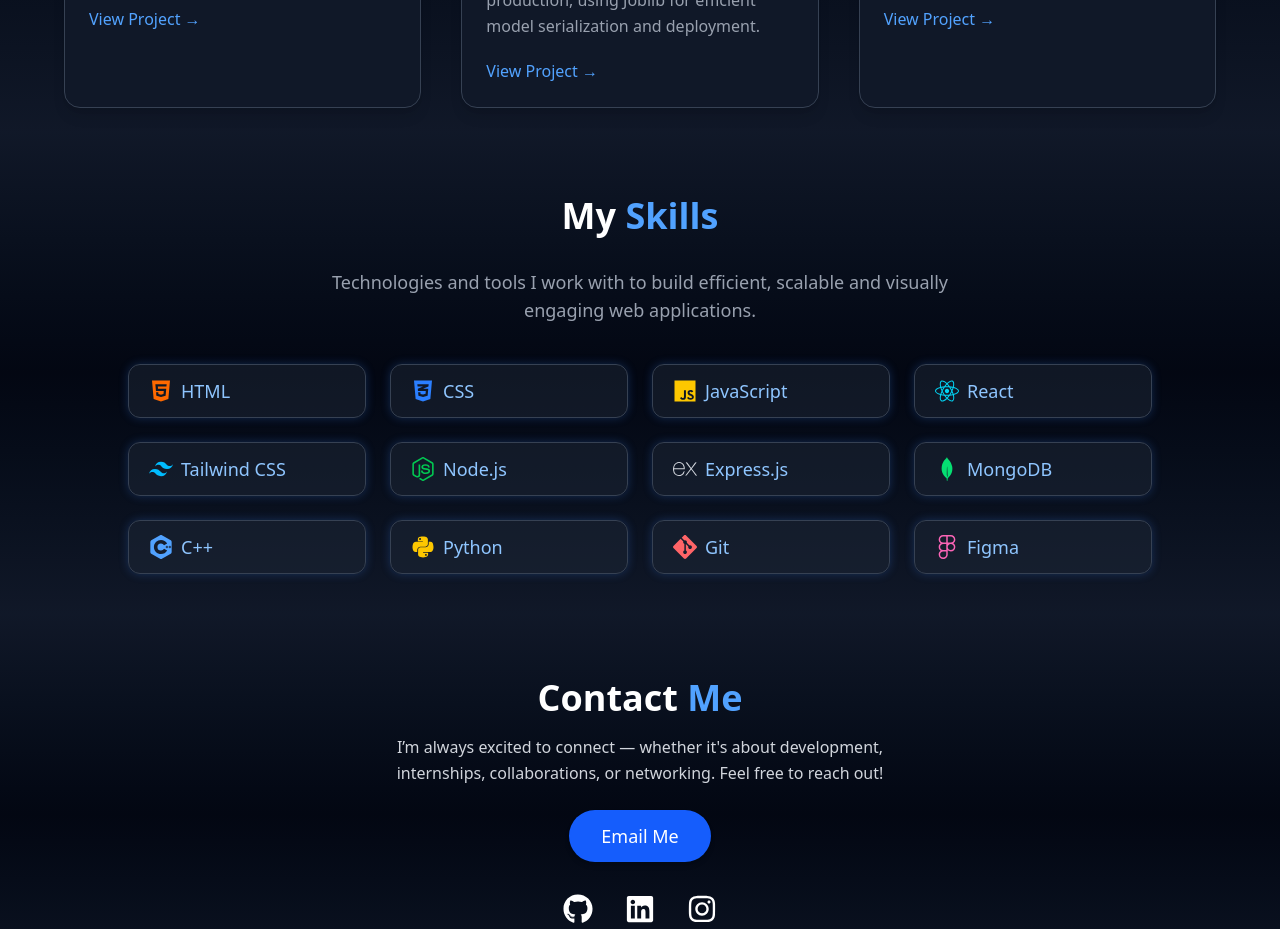
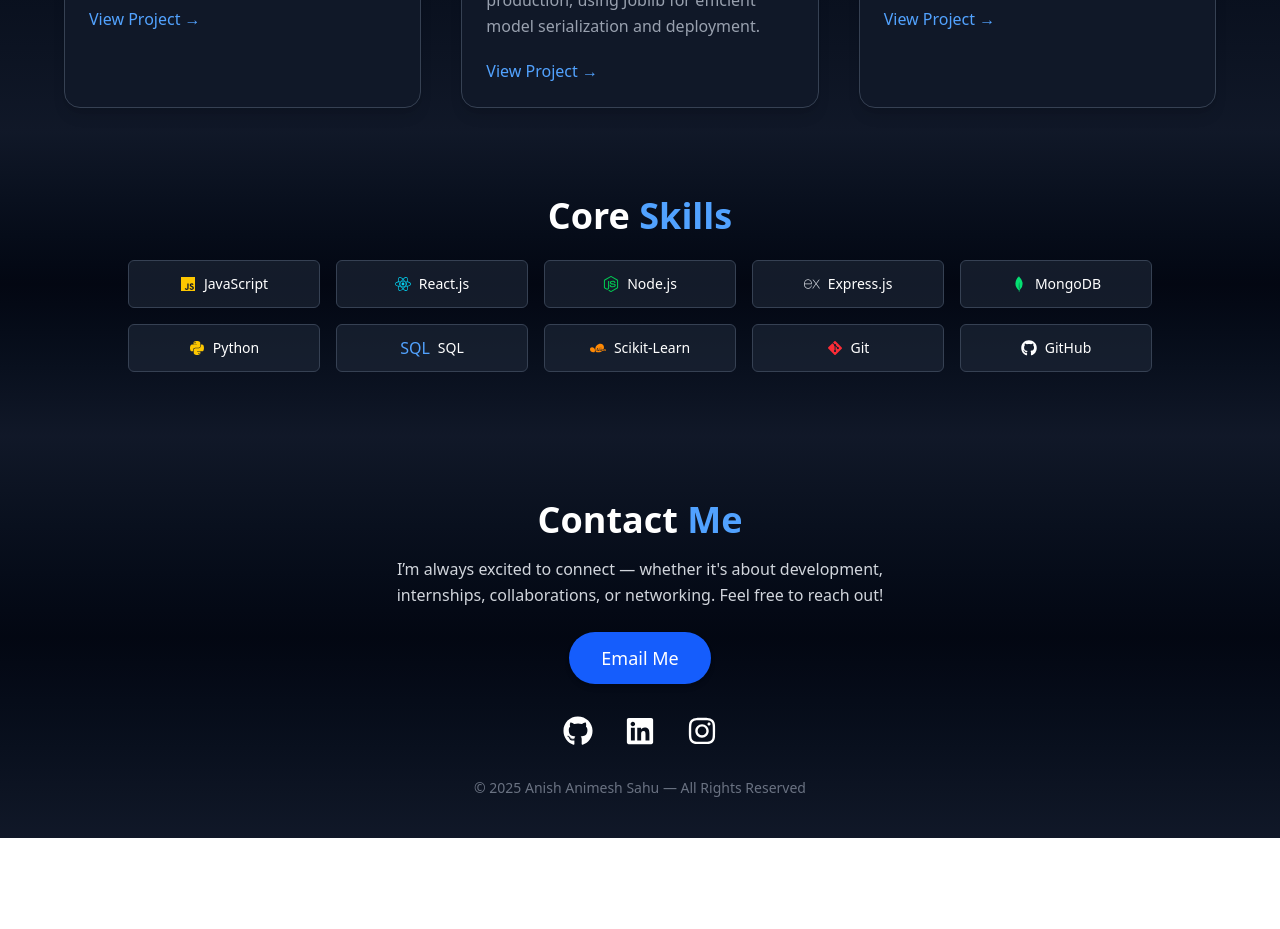
Before and after one commit to AnishAnimesh/Portfolio, a React (Vite) app: page / in a window 1280 px wide. Shown: the part 2100-3029 px from the top of the page. After the commit the page ends 2938 px from the top, so only its background shows below. Built offline with nearby package versions, Linux system fonts and the light colour scheme.

Commit message:
updated skills

```diff
--- a/src/components/skills.jsx
+++ b/src/components/skills.jsx
@@ -1,67 +1,66 @@
 import { motion } from "framer-motion";
-import { FaHtml5, FaCss3Alt, FaReact, FaPython, FaFigma, FaJs } from "react-icons/fa";
-import { SiTailwindcss, SiCplusplus, SiNodedotjs, SiMongodb, SiGit, SiExpress } from "react-icons/si";
+import {
+  FaJs,
+  FaReact,
+  FaPython,
+  FaGitAlt,
+  FaGithub
+} from "react-icons/fa";
+import {
+  SiNodedotjs,
+  SiExpress,
+  SiMongodb,
+  SiScikitlearn
+} from "react-icons/si";
 
 function Skills() {
-  const skills = [
-    { name: "HTML", icon: <FaHtml5 className="text-orange-500" /> },
-    { name: "CSS", icon: <FaCss3Alt className="text-blue-500" /> },
+  const coreSkills = [
     { name: "JavaScript", icon: <FaJs className="text-yellow-400" /> },
-    { name: "React", icon: <FaReact className="text-cyan-400" /> },
-    { name: "Tailwind CSS", icon: <SiTailwindcss className="text-sky-400" /> },
+    { name: "React.js", icon: <FaReact className="text-cyan-400" /> },
     { name: "Node.js", icon: <SiNodedotjs className="text-green-500" /> },
     { name: "Express.js", icon: <SiExpress className="text-gray-300" /> },
     { name: "MongoDB", icon: <SiMongodb className="text-green-400" /> },
-    { name: "C++", icon: <SiCplusplus className="text-blue-400" /> },
     { name: "Python", icon: <FaPython className="text-yellow-400" /> },
-    { name: "Git", icon: <SiGit className="text-red-400" /> },
-    { name: "Figma", icon: <FaFigma className="text-pink-400" /> },
+    { name: "SQL", icon: <span className="text-blue-400 text-base">SQL</span> },
+    { name: "Scikit-Learn", icon: <SiScikitlearn className="text-orange-400" /> },
+    { name: "Git", icon: <FaGitAlt className="text-red-500" /> },
+    { name: "GitHub", icon: <FaGithub className="text-white" /> },
   ];
 
   return (
     <section
       id="skills"
-      className="px-6 pt-16 pb-10 bg-gradient-to-b from-gray-900 via-gray-950 to-gray-900 text-white"
+      className="px-6 py-16 bg-gradient-to-b from-gray-900 via-gray-950 to-gray-900 text-white"
     >
-      {/* Heading */}
       <motion.h2
         initial={{ opacity: 0, y: -15 }}
         animate={{ opacity: 1, y: 0 }}
         transition={{ duration: 0.6 }}
-        className="text-4xl font-bold mb-8 text-center"
+        className="text-4xl font-bold mb-6 text-center"
       >
-        My <span className="text-blue-400">Skills</span>
+        Core <span className="text-blue-400">Skills</span>
       </motion.h2>
 
-      {/* Description */}
-      <motion.p
-        initial={{ opacity: 0 }}
-        animate={{ opacity: 1 }}
-        transition={{ delay: 0.2, duration: 0.8 }}
-        className="text-gray-400 text-center max-w-2xl mx-auto mb-10 text-lg"
-      >
-        Technologies and tools I work with to build efficient, scalable and visually engaging web applications.
-      </motion.p>
-
-      {/* Skills Grid */}
       <motion.div
         initial={{ opacity: 0 }}
         whileInView={{ opacity: 1 }}
-        transition={{ duration: 0.9 }}
+        transition={{ duration: 0.8 }}
         viewport={{ once: true }}
-        className="grid grid-cols-2 sm:grid-cols-3 md:grid-cols-4 gap-4 sm:gap-6 max-w-5xl mx-auto"
+        className="grid grid-cols-2 sm:grid-cols-3 md:grid-cols-4 lg:grid-cols-5 gap-4 max-w-5xl mx-auto"
       >
-        {skills.map((skill, index) => (
+        {coreSkills.map((skill, index) => (
           <motion.div
             key={index}
-            whileHover={{ scale: 1.1 }}
+            whileHover={{ scale: 1.05 }}
             transition={{ type: "spring", stiffness: 200 }}
-            className="flex items-center gap-2 bg-gray-800/50 border border-gray-700 hover:border-blue-400
-                       px-5 py-3 rounded-xl text-blue-300 text-base sm:text-lg font-medium transition-all duration-300
-                       shadow-[0_0_10px_rgba(59,130,246,0.25)] hover:shadow-[0_0_20px_rgba(59,130,246,0.45)]"
+            className="h-12 px-3 flex items-center justify-center gap-2
+                       bg-gray-800/60 border border-gray-700
+                       hover:border-blue-400 rounded-md
+                       text-xs sm:text-sm font-medium
+                       transition-all duration-300"
           >
-            <span className="text-2xl">{skill.icon}</span>
-            <span>{skill.name}</span>
+            <span className="text-base">{skill.icon}</span>
+            <span className="whitespace-nowrap">{skill.name}</span>
           </motion.div>
         ))}
       </motion.div>
```
